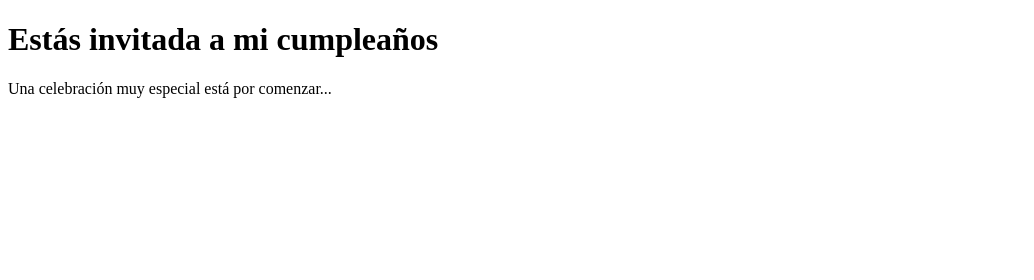
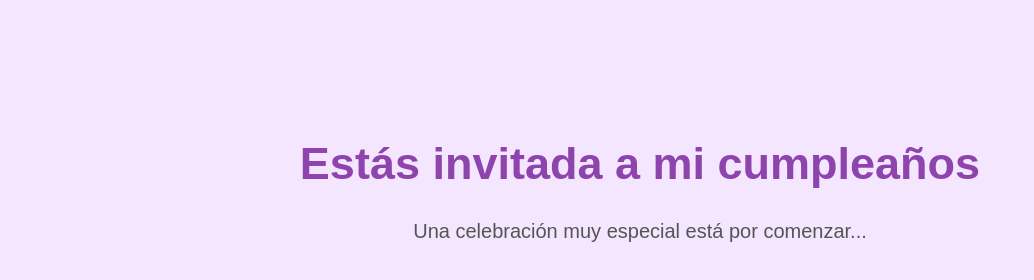
Before and after one commit to isbm17/My-Birthday, a plain HTML site: page index.html in a window 1280 px wide. Shown: the whole page, without its empty margins (0-1034 px from the left). Drawn offline with Linux system fonts and the light colour scheme.

Commit message:
Update index.html

```diff
--- a/index.html
+++ b/index.html
@@ -3,12 +3,33 @@
 <head>
     <meta charset="UTF-8">
     <meta name="viewport" content="width=device-width, initial-scale=1.0">
+
     <title>Mi cumpleaños</title>
+
+    <style>
+        body {
+            background-color: #f5e6ff;
+            font-family: Arial, sans-serif;
+            text-align: center;
+            padding-top: 100px;
+        }
+
+        h1 {
+            color: #8e44ad;
+            font-size: 45px;
+        }
+
+        p {
+            color: #555;
+            font-size: 20px;
+        }
+    </style>
 </head>
 
 <body>
 
     <h1>Estás invitada a mi cumpleaños</h1>
+
     <p>Una celebración muy especial está por comenzar...</p>
 
 </body>
```
